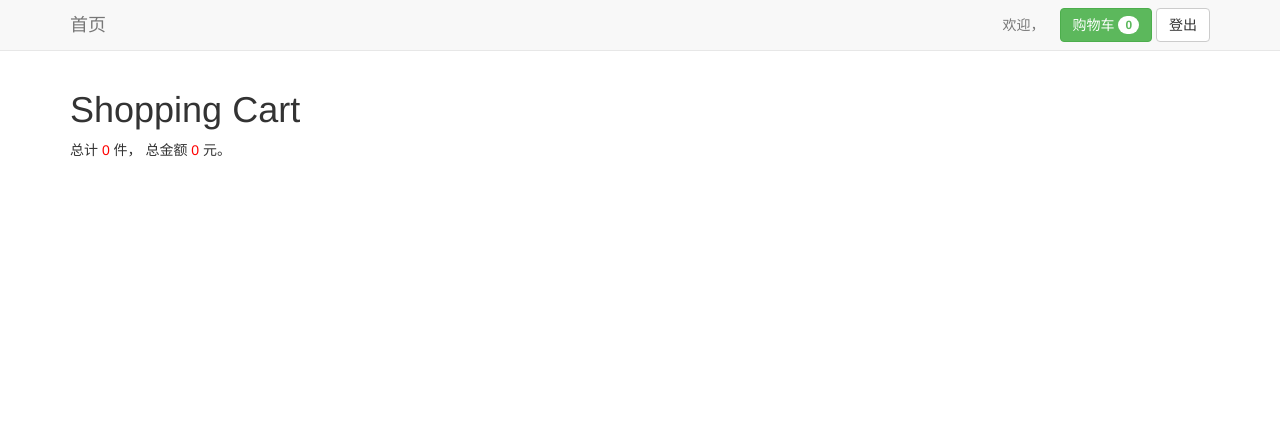
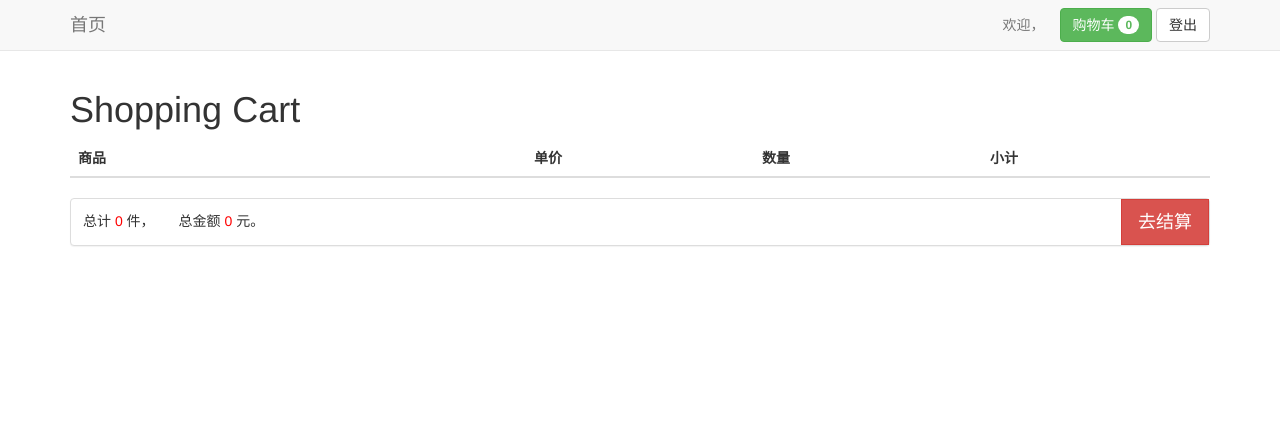
Before and after one commit to AdamEECS/ec, a Flask app: page /user/cart in a window 1280 px wide. Shown: the top 445 px of the page. Run offline with Flask 2, Linux system fonts and the light colour scheme; a database or web service that is not in the repository returns one stand-in record (values such as "Sample title"); lists and menus that the app fills with data are empty; some libraries are stand-ins or nearby versions.

Commit message:
1，购物车商品增减功能。2，下单支付功能

```diff
--- a/models/user.py
+++ b/models/user.py
@@ -4,6 +4,9 @@ import os
 from enum import Enum
 from . import MongoModel
 from . import timestamp
+from decimal import Decimal
+from .order import Order
+from .product import Product
 from flask import current_app as app
 
 
@@ -88,3 +91,25 @@ class User(MongoModel):
         hash1 = hashlib.sha1(password.encode('ascii')).hexdigest()
         hash2 = hashlib.sha1((hash1 + salt).encode('ascii')).hexdigest()
         return hash2
+
+    def buy(self):
+        cart = self.cart
+        ps = []
+        for k, v in cart.items():
+            p = Product.get(k)
+            p.count = v
+            p.sum = Decimal(p.price) * int(p.count)
+            ps.append(p)
+        amount = sum([p.sum for p in ps])
+        form = dict(
+            user_id=self.id,
+            amount=amount,
+        )
+        order = Order.new(form)
+        self.cart_clear()
+        return order
+
+    def cart_clear(self):
+        self.cart = {}
+        self.save()
+        return self
--- a/routes/user.py
+++ b/routes/user.py
@@ -92,6 +92,21 @@ def cart_add():
     return redirect(url_for('user.cart'))
 
 
+@main.route('/cart_sub', methods=['GET'])
+@login_required
+def cart_sub():
+    u = current_user()
+    product_id = request.args.get('product_id', None)
+    if product_id:
+        count = u.cart.get(product_id, 0)
+        count -= 1
+        u.cart[product_id] = count
+        if count <= 0:
+            u.cart.pop(product_id)
+        u.save()
+    return redirect(url_for('user.cart'))
+
+
 @main.route('/cart')
 @login_required
 def cart():
@@ -102,9 +117,10 @@ def cart():
         for k, v in ps_id.items():
             p = Product.get(k)
             p.count = v
+            p.sum = Decimal(p.price) * int(p.count)
             ps.append(p)
         u.count_num = len(ps)
-        u.count_price = sum([Decimal(p.price) * int(p.count) for p in ps])
+        u.count_price = sum([p.sum for p in ps])
         return render_template('user_cart.html', u=u, ps=ps)
     except AttributeError:
         return redirect(url_for('user.cart_clear'))
@@ -125,3 +141,19 @@ def logout():
     p = session.pop('uid')
     print('logout: pop uid', p)
     return redirect(url_for('index.index'))
+
+
+@main.route('/check_order')
+@login_required
+def check_order():
+    u = current_user()
+    order = u.buy()
+    return render_template('user_pay.html', order=order, u=u)
+
+
+@main.route('/pay')
+@login_required
+def pay():
+    u = current_user()
+
+    return render_template('user_pay.html', u=u)
--- a/static/css/base.css
+++ b/static/css/base.css
@@ -11,7 +11,13 @@
     color: red;
 }
 .right {
-    float: right
+    float: right;
+}
+.left {
+    float: left;
+}
+.no-padding {
+    padding: 0;
 }
 .center-block {
   display: block;
@@ -47,3 +53,37 @@
     color: #fff;
     text-decoration: none;
 }
+
+.quantity-form span {
+    border-top: 1px solid #cacbcb;
+    border-bottom: 1px solid #cacbcb;
+    margin: 0 -4px;
+    width: 40px;
+    display: inline-block;
+    text-align: center;
+}
+.quantity-form a {
+    border: 1px solid #cacbcb;
+    width: 20px;
+    display: inline-block;
+    color: #666;
+    text-align: center;
+    text-decoration: none;
+}
+@media (max-width: 510px) {
+    .quantity-form span {
+        width: 20px;
+    }
+}
+.th-col-2 {
+    width: 20%;
+}
+.th-col-4 {
+    width: 40%;
+}
+.panel-div {
+    margin: 12px;
+}
+#check-order {
+    border-radius: 0px;
+}
--- a/templates/user_cart.html
+++ b/templates/user_cart.html
@@ -3,19 +3,43 @@
 <div>
     <h1>Shopping Cart</h1>
 </div>
+<table class="table table-striped table-hover">
+    <thead>
+        <tr>
+            <th class="th-col-4">商品</th>
+            <th class="th-col-2">单价</th>
+            <th class="th-col-2">数量</th>
+            <th class="th-col-2">小计</th>
+        </tr>
+    </thead>
+    <tbody>
         {% for p in ps %}
-    <div data-id={{ p.id }}>
-
-        产品名称：{{ p.name }}
-        <br>
-        产品价格：{{ p.price }}
-        <br>
-        产品数量：{{ p.count }}
-        <hr>
+        <tr data-id={{ p.id }}>
+            <td>{{ p.name }}</td>
+            <td>{{ p.price }}</td>
+            <td>
+                <div class="quantity-form">
+                    <a href="{{ url_for('user.cart_sub', product_id=p.id) }}"> - </a>
+                    <span>{{ p.count }}</span>
+                    <a href="{{ url_for('user.cart_add', product_id=p.id) }}"> + </a>
                 </div>
+            </td>
+            <td>{{ p.sum }}</td>
+        </tr>
         {% endfor %}
-    <div>
+    </tbody>
+</table>
+<div class="panel panel-default">
+    <div class="panel-body no-padding">
+        <div class="left panel-div">
             总计 <span class="count_num">{{ u.count_num }}</span> 件，
+        </div>
+        <div class="left panel-div">
             总金额 <span class="count_num">{{ u.count_price }}</span> 元。
         </div>
+        <a href="{{ url_for('user.check_order') }}" class="btn btn-lg btn-danger right" id="check-order">去结算</a>
+
+    </div>
+</div>
+
 {% endblock %}
```
Also changed, not shown: models/order.py (added, +42 -0 lines), templates/user_pay.html (added, +12 -0 lines). Lines whose indentation alone changed are shown as unchanged.
